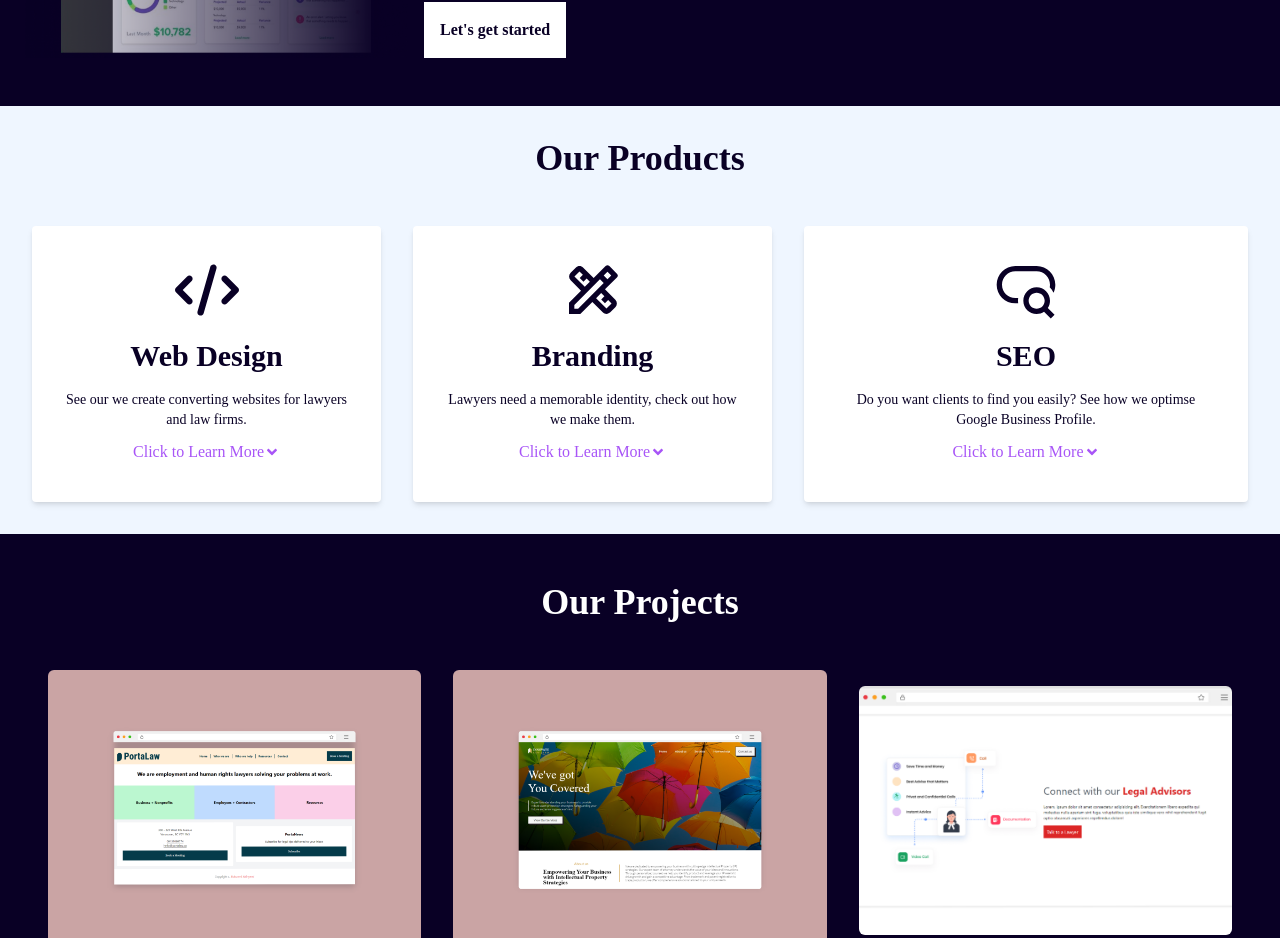
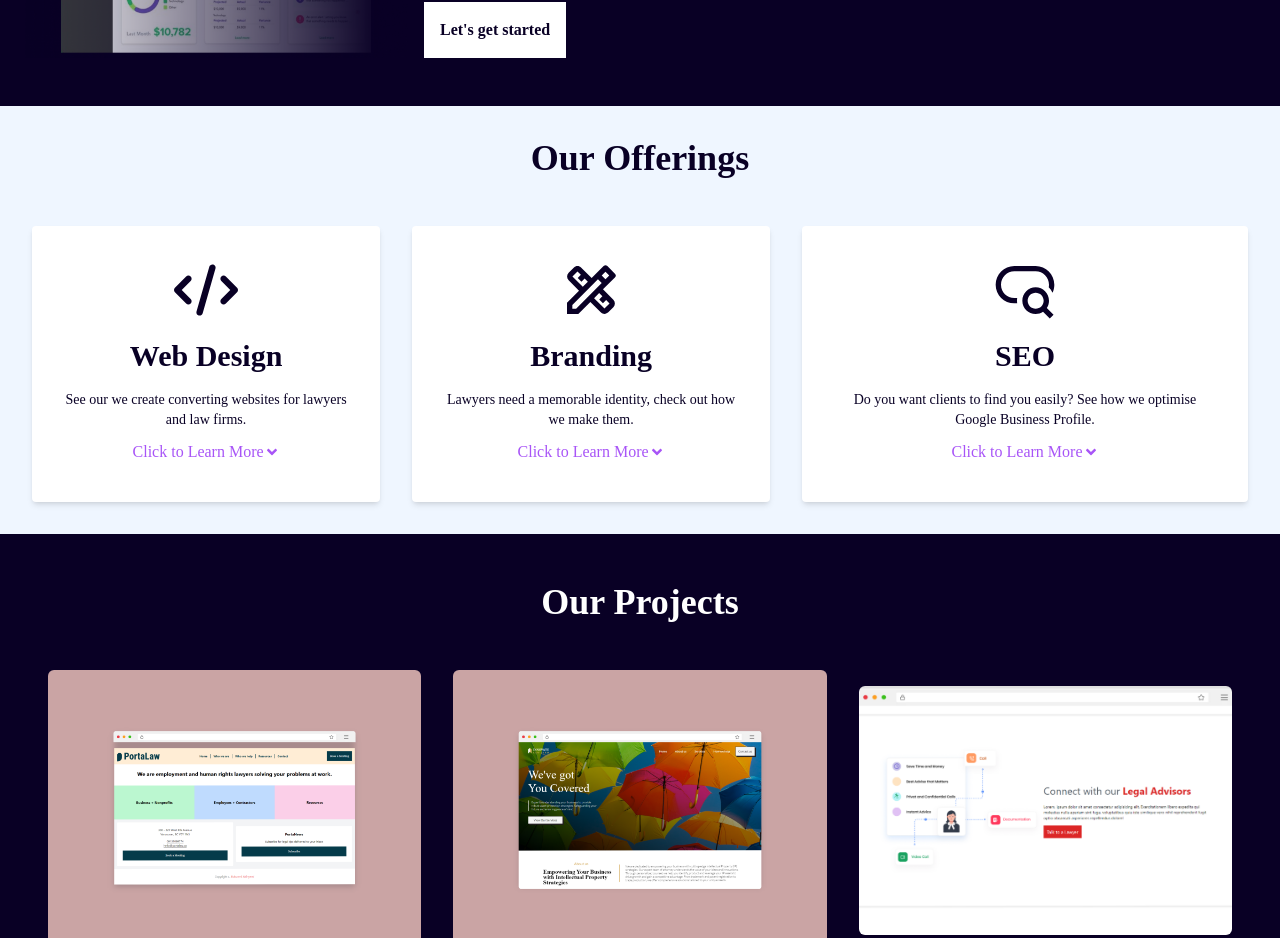
Before and after one commit to Bukunmi2108/procerum, a React (Create React App) app: page / in a window 1280 px wide. Shown: the part 1040-1978 px from the top of the page. Built offline with nearby package versions, Linux system fonts and the light colour scheme.

Commit message:
product text update

```diff
--- a/src/containers/Product.jsx
+++ b/src/containers/Product.jsx
@@ -10,7 +10,7 @@ import { RiSeoLine } from "react-icons/ri";
 const Product = () => {
   return (
     <div className='p-8 bg-blue-50 font-poppins text-primary flex flex-col gap-12 w-full overflow-x-hidden'>
-        <h2 className='text-4xl font-semibold text-center'>Our Products</h2>
+        <h2 className='text-4xl font-semibold text-center'>Our Offerings</h2>
 
         <div className='flex items-center justify-center flex-col md:flex-row gap-8'>
             <ProductC
@@ -45,7 +45,7 @@ const Product = () => {
              icon={<RiSeoLine className='w-16 h-auto'/>
              }
              label='SEO'
-             text='Do you want clients to find you easily? See how we optimse Google Business Profile.'
+             text='Do you want clients to find you easily? See how we optimise Google Business Profile.'
             desc={
                 <ul className='list-disc w-full'>
                   <li>Optimizing Google business profile</li>
```
